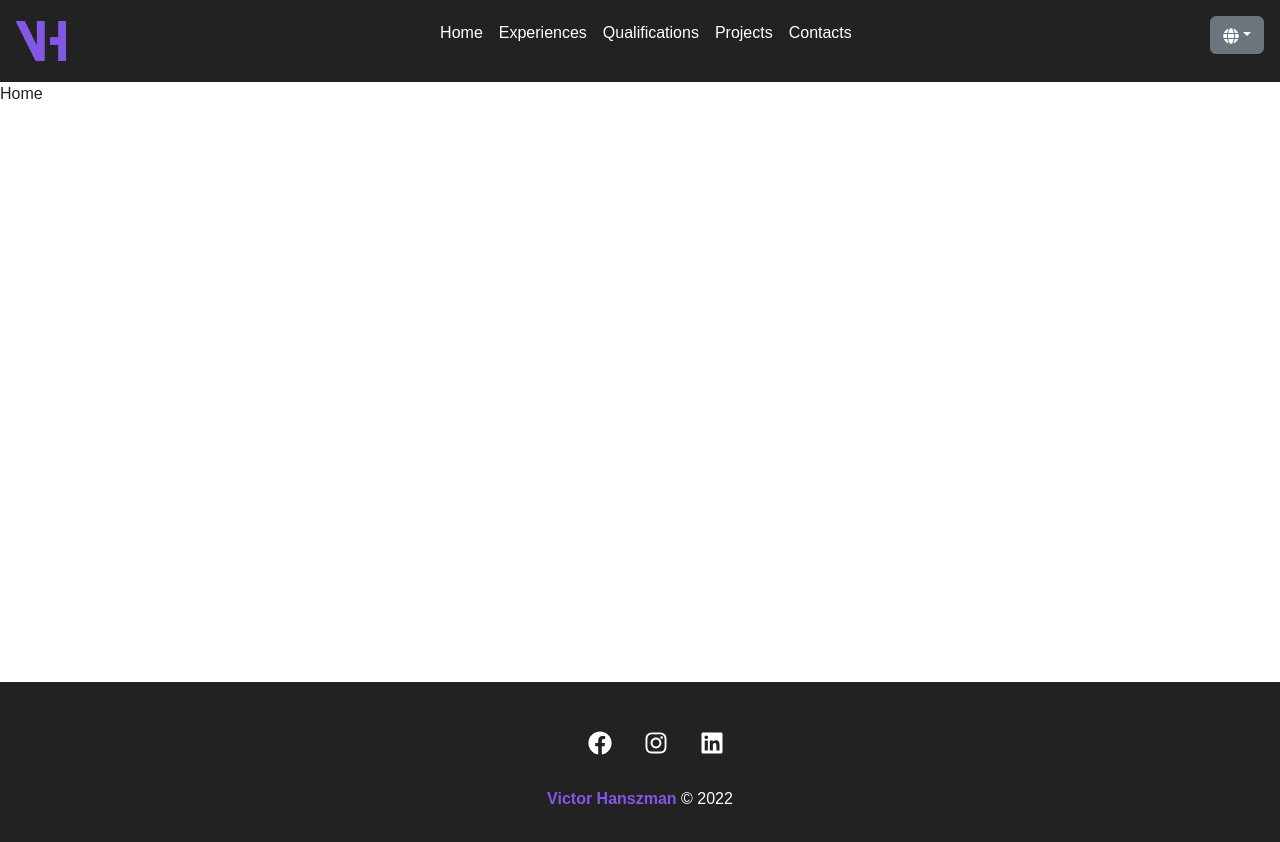
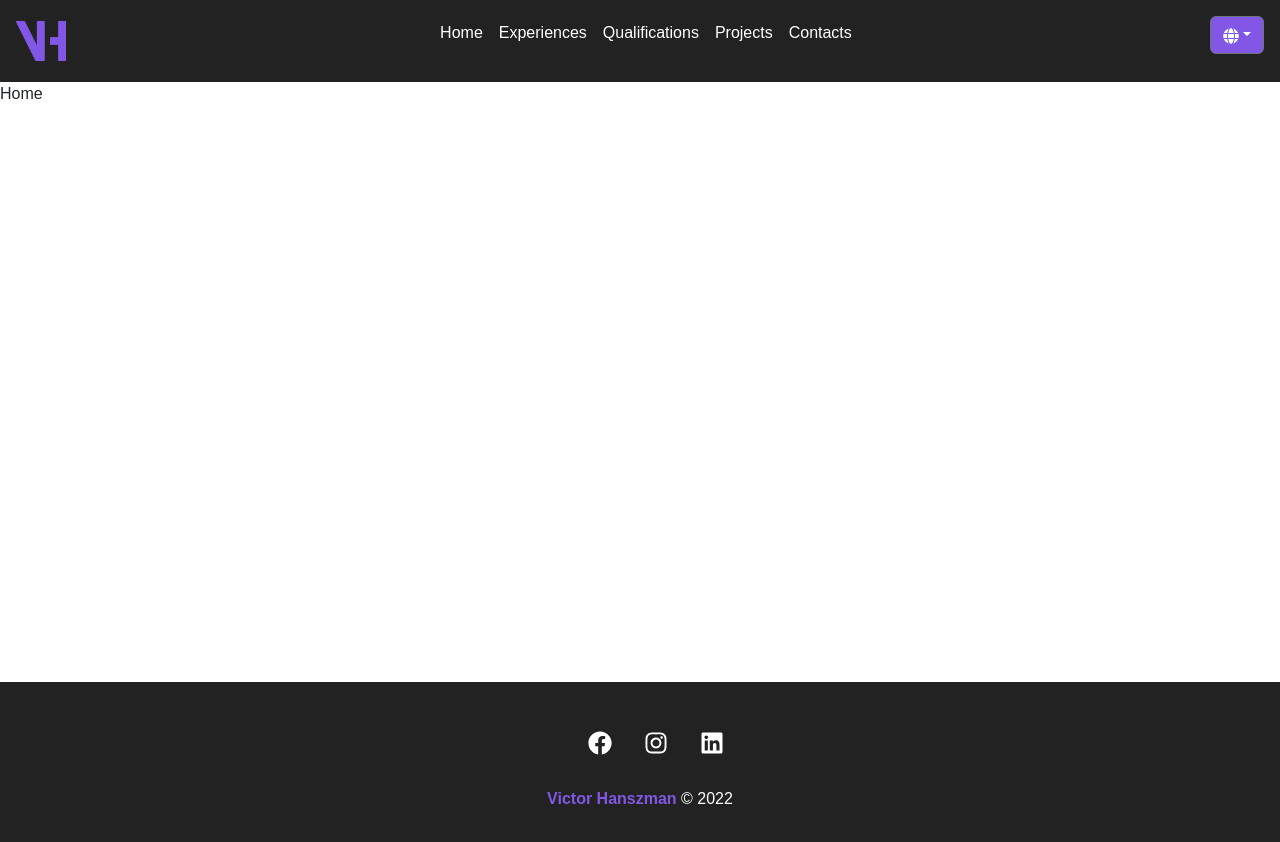
Before and after one commit to Hanszman/victor_hanszman_portfolio, a React (Create React App) app: page / in a window 1280 px wide. Shown: the top 842 px of the page. Built offline with nearby package versions, Linux system fonts and the light colour scheme; some icons are missing.

Commit message:
ajustes de css

```diff
--- a/src/components/layout/translation-dropdown/TranslationDropdown.js
+++ b/src/components/layout/translation-dropdown/TranslationDropdown.js
@@ -1,4 +1,5 @@
 // Imports
+import styles from './TranslationDropdown.module.css';
 import { useTranslation } from 'react-i18next';
 import { changeLanguage } from 'i18next';
 import { FaGlobe } from 'react-icons/fa';
@@ -23,7 +24,7 @@ function TranslationDropdown() {
     return (
         <div className='dropdown'>
             <button
-                className='btn btn-secondary dropdown-toggle'
+                className={`btn btn-secondary dropdown-toggle ${styles.btnTranslation}`}
                 type='button'
                 id='dropdownMenuButton1'
                 data-bs-toggle='dropdown'
--- /dev/null
+++ b/src/components/layout/translation-dropdown/TranslationDropdown.module.css
@@ -0,0 +1,4 @@
+.btnTranslation {
+    color: #FFFFFF;
+    background-color: #8257e5;
+}
```
